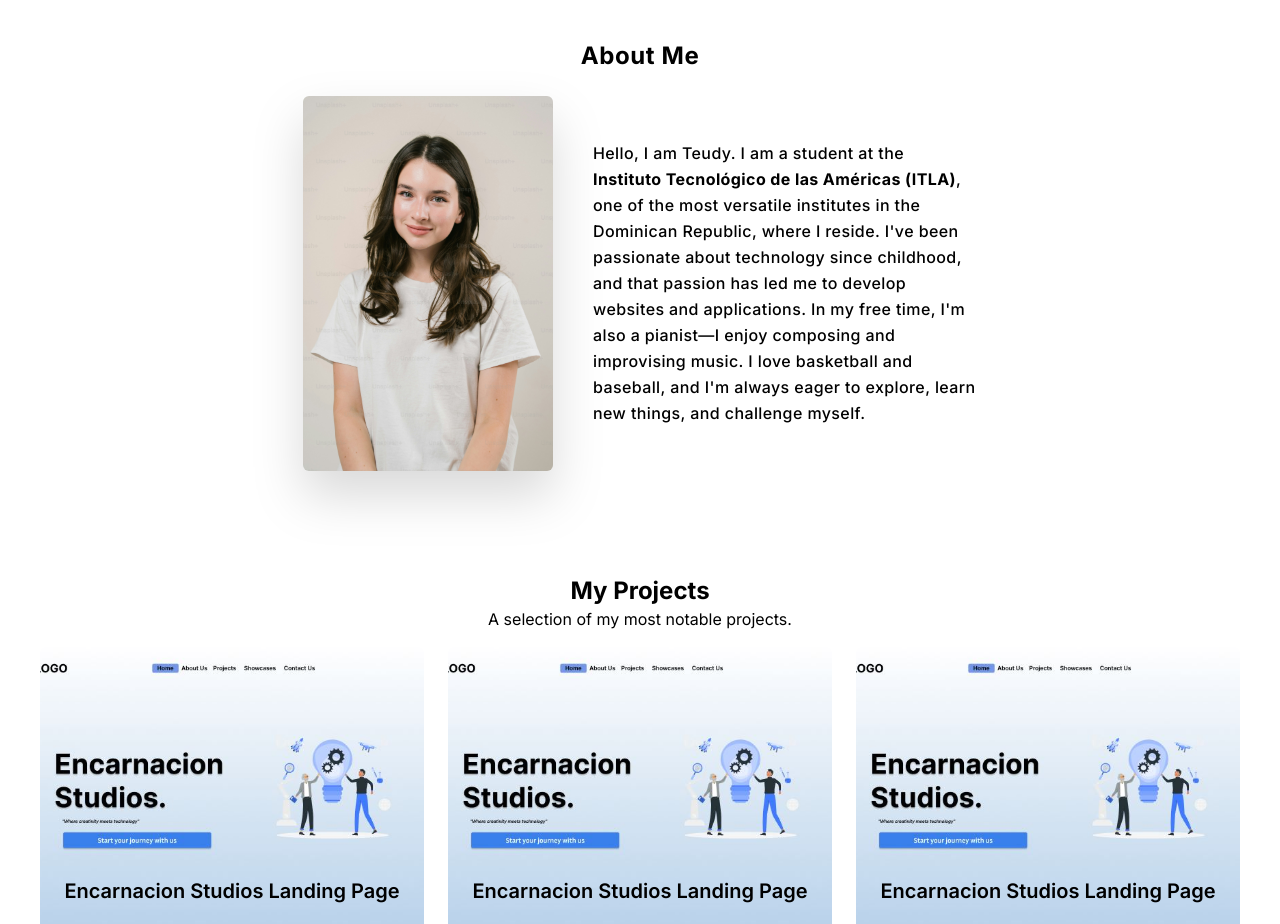
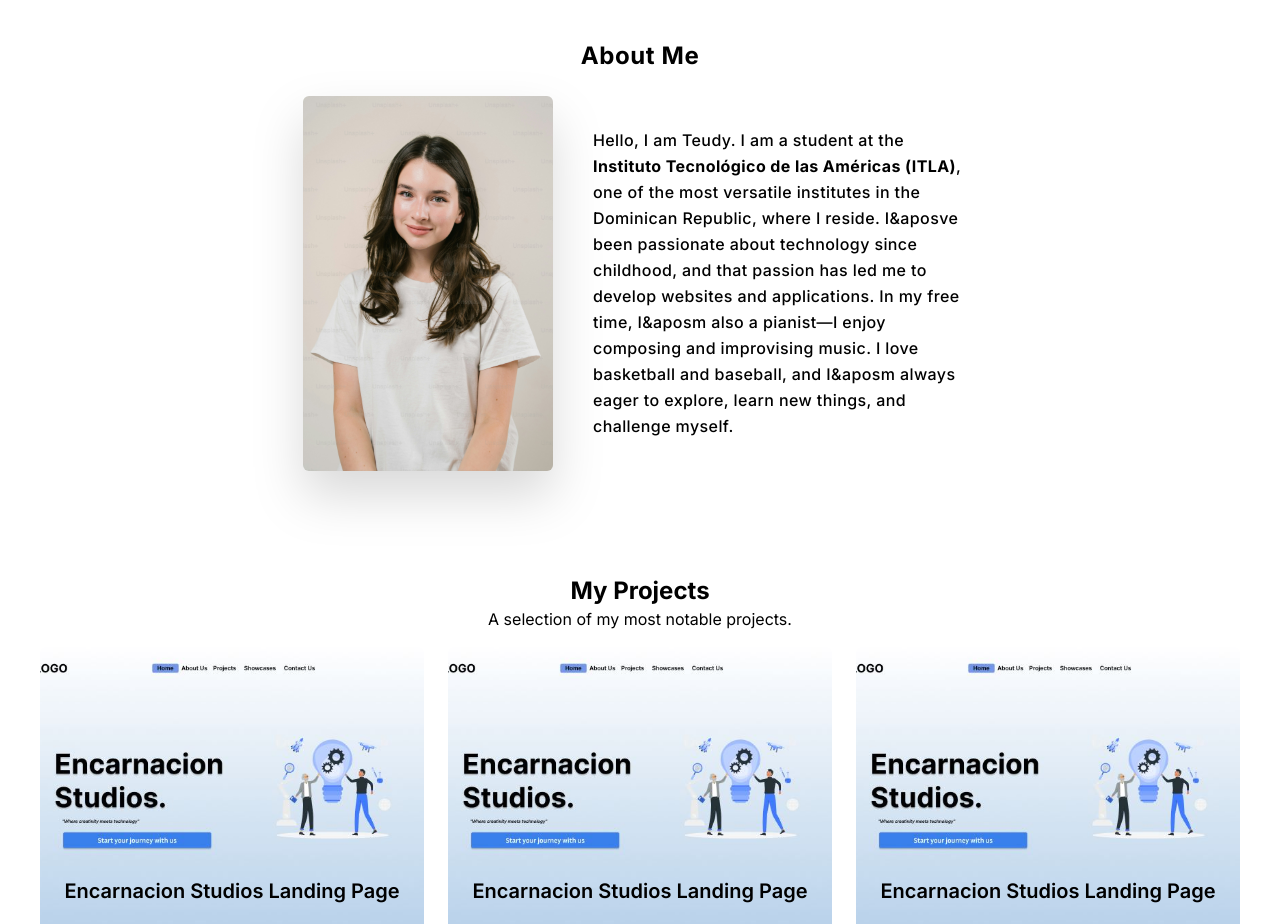
Before and after one commit to ImCodeMaker/dev_portofolio, a Next.js app: page / in a window 1280 px wide. Shown: the part 880-1804 px from the top of the page. Built offline with nearby package versions, Linux system fonts and the light colour scheme.

Commit message:
fixed apos

```diff
--- a/src/app/page.tsx
+++ b/src/app/page.tsx
@@ -9,7 +9,7 @@ export default function Page() {
       <NavigationBar />
       <main>
         <Home />
-        <AboutMe/>
+        <AboutMe />
         <Projects/>
       </main>
     </div>
--- a/src/components/ProjectsCard.tsx
+++ b/src/components/ProjectsCard.tsx
@@ -3,7 +3,7 @@ import ProjectsProps from "@/interfaces/ProjectsProps";
 
 import React from "react";
 import Image from "next/image";
-import Link, { LinkProps } from "next/link";
+import Link from "next/link";
 
 export const ProjectsCard: React.FC<ProjectsProps> = ({ name, image, pageLink }) => {
   return (
--- a/src/features/AboutMe.tsx
+++ b/src/features/AboutMe.tsx
@@ -22,10 +22,10 @@ export default function AboutMe() {
             Hello, I am Teudy. I am a student at the{" "}
             <strong>Instituto Tecnológico de las Américas (ITLA)</strong>, one
             of the most versatile institutes in the Dominican Republic, where I
-            reside. I've been passionate about technology since childhood, and
+            reside. I&aposve been passionate about technology since childhood, and
             that passion has led me to develop websites and applications. In my
-            free time, I'm also a pianist—I enjoy composing and improvising
-            music. I love basketball and baseball, and I'm always eager to
+            free time, I&aposm also a pianist—I enjoy composing and improvising
+            music. I love basketball and baseball, and I&aposm always eager to
             explore, learn new things, and challenge myself.
           </p>
         </div>
```
